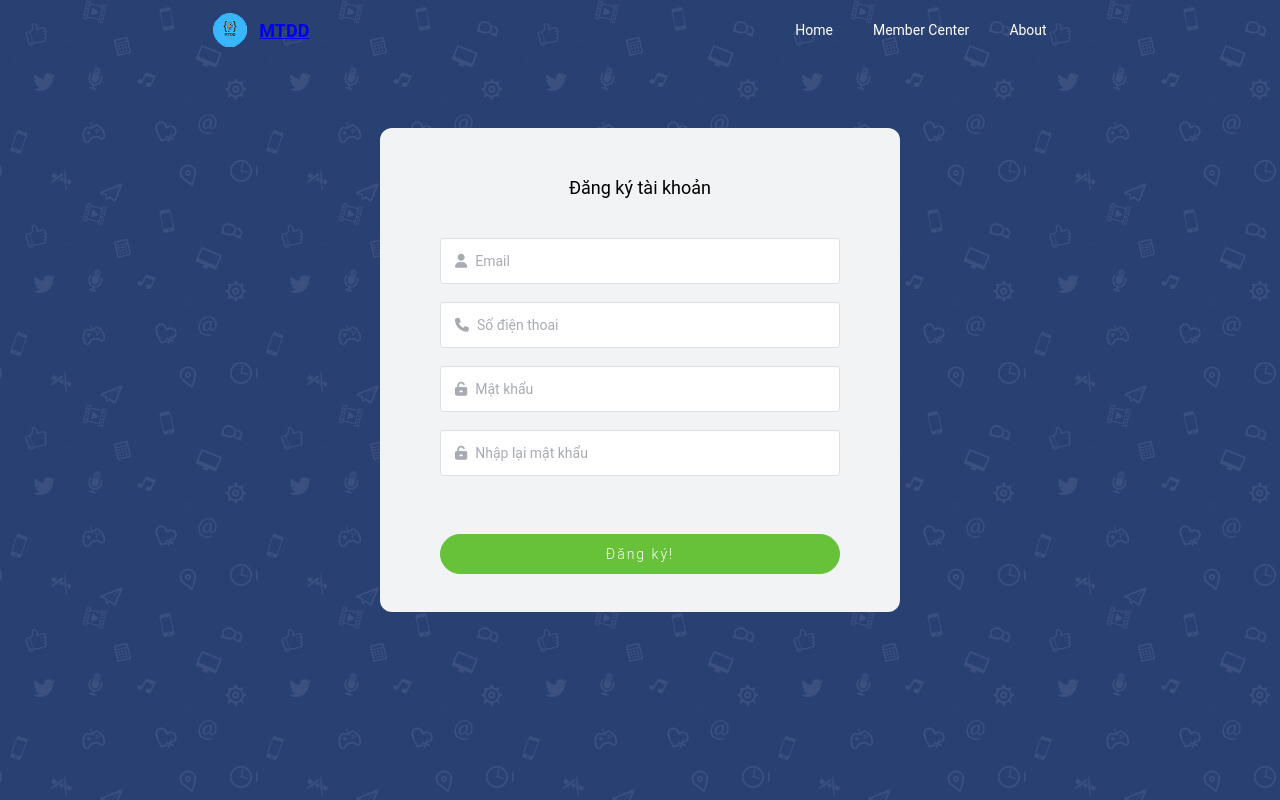
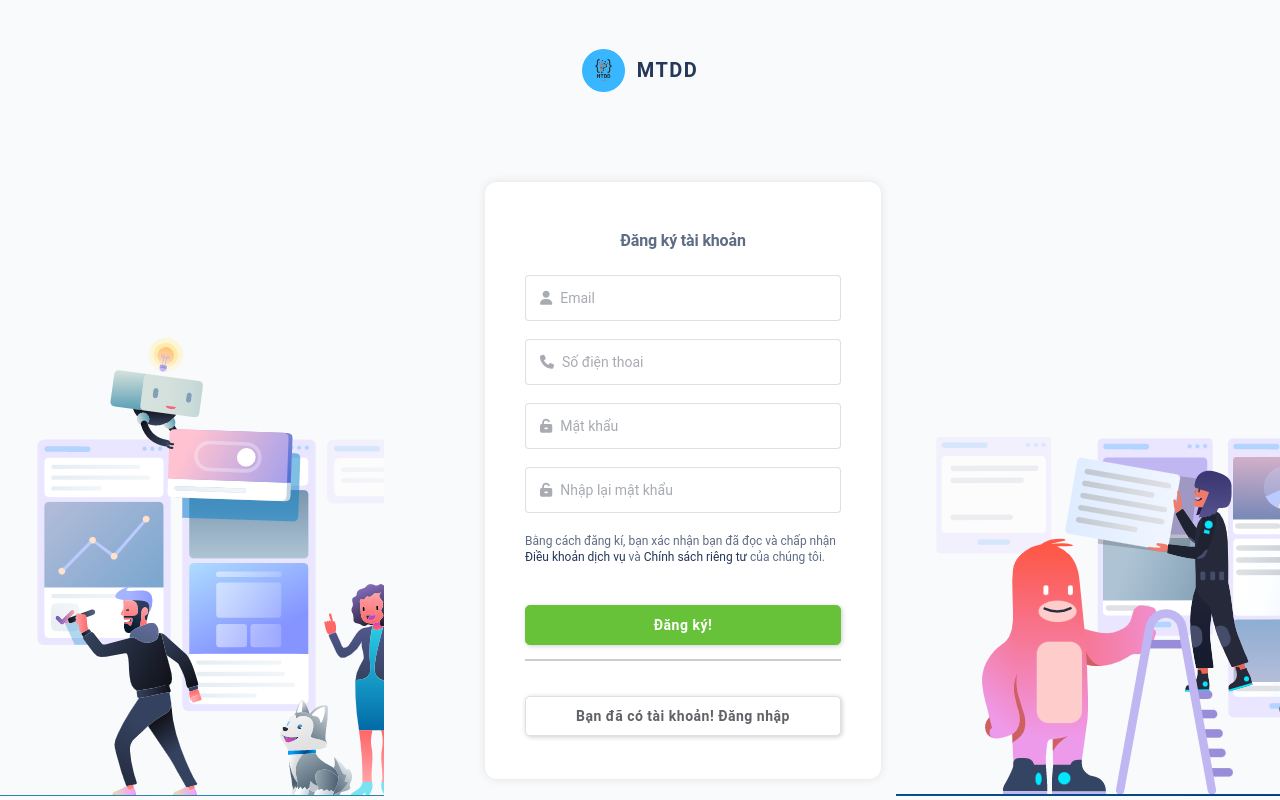
Before and after one commit to minhthanhhlht/mtdd-web, a Vue app: page /register in a window 1280 px wide. Built offline with nearby package versions, Linux system fonts and the light colour scheme.

Commit message:
Add Register, Edit Home

```diff
--- a/src/App.vue
+++ b/src/App.vue
@@ -30,14 +30,15 @@ nav a {
   color: #2c3e50;
 
 }
-/* a {
-    color: #fff;
-    display: inline-block;
-    text-decoration: none;
+
+a {
+  color: #253858;
+  display: inline-block;
+  text-decoration: none;
 }
 a:hover {
-    text-decoration: none;
-} */
+  text-decoration: none;
+}
 
 nav a.router-link-exact-active {
   color: #42b983;
--- a/src/components/Header.vue
+++ b/src/components/Header.vue
@@ -4,9 +4,9 @@
       <el-col class="header-row" :span="16" :xs="24">
         <router-link to="/">
           <div class="header-logo">
-          <img src="@/assets/img/mtdd-logo.png" alt="" />
-          <span class="hidden-xs-only">MTDD</span>
-        </div>
+            <img src="@/assets/img/mtdd-logo.png" alt="" />
+            <span class="hidden-xs-only">MTDD</span>
+          </div>
         </router-link>
 
         <el-menu
@@ -19,10 +19,19 @@
           </el-menu-item>
           <el-menu-item index="2">
             <router-link to="/login">Member Center</router-link>
-            </el-menu-item>
+          </el-menu-item>
           <el-menu-item index="3">
             <router-link to="/about">About</router-link>
-            </el-menu-item>
+          </el-menu-item>
+        </el-menu>
+        <el-menu
+          class="backend-header-menu"
+          :ellipsis="false"
+          mode="horizontal"
+        >
+          <el-menu-item>
+            Đăng nhập
+          </el-menu-item>
         </el-menu>
       </el-col>
     </el-row>
@@ -34,25 +43,28 @@ import { useRouter } from "vue-router";
 
 export default {
   name: "Header",
-
-
-
 };
 </script>
 
 <!-- Add "scoped" attribute to limit CSS to this component only -->
 <style scoped lang="scss">
 .header {
-  color: #fff;
+  z-index: 1;
+  color: rgb(0, 0, 0);
   width: 100%;
   position: fixed;
-  background-color: transparent !important;
+  background-color: #ffffff !important;
   // box-shadow: 0 0 8px rgba(0 0 0 / 8%);
 }
 
 .header .frontend-header-menu {
   background-color: transparent !important;
   // box-shadow: 0 0 8px rgba(0 0 0 / 8%);
+}
+.backend-header-menu {
+  user-select: none;
+  background-color: transparent !important;
+  margin-left: auto;
 }
 .el-header {
   padding: 0;
@@ -66,6 +78,7 @@ export default {
   height: 60px;
   align-items: center;
   cursor: pointer;
+  padding: 0 16px;
 
   img {
     height: 34px;
@@ -77,9 +90,13 @@ export default {
     font-size: var(--el-font-size-large);
   }
 }
+.btn-login {
+
+  height: 100%;
+  padding: 0.5rem 1.5rem;
+}
 
 .el-menu--horizontal {
-  margin-left: auto;
   border-bottom: none;
 }
 
@@ -87,8 +104,9 @@ export default {
 .el-menu--horizontal > .el-menu-item > a,
 .el-menu--horizontal > :deep(.el-sub-menu) .el-sub-menu__title,
 .el-menu--horizontal > .el-menu-item.is-active {
+  font-size: 16px;
   border-bottom: none;
-  color: #fff;
+  color: rgb(23, 43, 77);
   text-decoration: none;
 }
 
@@ -98,9 +116,4 @@ export default {
   color: #45bfaa;
   // color: var(--el-menu-hover-text-color);
 }
-
-// .router-link-active {
-//   text-decoration: none;
-// }
-
 </style>
--- a/src/router/index.js
+++ b/src/router/index.js
@@ -6,7 +6,7 @@ const routes = [
     path: "/",
     name: "home",
     component: HomeView,
-    meta: { title: "Trang chủ" },
+    meta: { title: "Quản lý dự án ở khắp nơi | MTDD" },
   },
   {
     path: "/dashboard",
@@ -35,6 +35,7 @@ const routes = [
     name: "register",
     component: () =>
       import(/* webpackChunkName: "about" */ "../views/Register.vue"),
+      meta: { title: "Tạo tài khoản MTDD" },
   },
 ];
 
--- a/src/views/HomeView.vue
+++ b/src/views/HomeView.vue
@@ -1,11 +1,61 @@
 <template>
   <div>
-    <Header />
-
     <el-container class="container">
-
+      <Header />
+      <el-main class="content">
+        <el-row class="section-register">
+          <el-col :span="24"
+            ><div class="grid-content ep-bg-purple-dark"
+          /></el-col>
+        </el-row>
+        <el-row>
+          <el-col :span="24"
+            ><div class="grid-content ep-bg-purple-dark"
+          /></el-col>
+        </el-row>
+        <el-row>
+          <el-col :span="24"
+            ><div class="grid-content ep-bg-purple-dark"
+          /></el-col>
+        </el-row>
+        <el-row>
+          <el-col :span="24"
+            ><div class="grid-content ep-bg-purple-dark"
+          /></el-col>
+        </el-row>
+        <el-row>
+          <el-col :span="24"
+            ><div class="grid-content ep-bg-purple-dark"
+          /></el-col>
+        </el-row>
+        <el-row>
+          <el-col :span="24"
+            ><div class="grid-content ep-bg-purple-dark"
+          /></el-col>
+        </el-row>
+        <el-row>
+          <el-col :span="24"
+            ><div class="grid-content ep-bg-purple-dark"
+          /></el-col>
+        </el-row>
+        <el-row>
+          <el-col :span="24"
+            ><div class="grid-content ep-bg-purple-dark"
+          /></el-col>
+        </el-row>
+        <el-row>
+          <el-col :span="24"
+            ><div class="grid-content ep-bg-purple-dark"
+          /></el-col>
+        </el-row>
+        <el-row>
+          <el-col :span="24"
+            ><div class="grid-content ep-bg-purple-dark"
+          /></el-col>
+        </el-row>
+      </el-main>
+      <Footer />
     </el-container>
-    <Footer />
   </div>
 </template>
 
@@ -26,12 +76,10 @@ export default {
   },
   data() {
     return {
-      products: {}
+      products: {},
     };
   },
-  methods: {
-
-  },
+  methods: {},
 };
 </script>
 
@@ -39,7 +87,21 @@ export default {
 .container {
   width: 100vw;
   height: 100vh;
-  background-color: #17AF95;
+  background-color: #ffffff;
   // background: url(@/assets/img/bg.jpg) repeat;
 }
+
+.content {
+  height: 500px;
+  padding: 0;
+  margin-top: 60px;
+}
+.section-register {
+  background: url(https://images.ctfassets.net/rz1oowkt5gyp/7lTGeXbBRNRLaVk2MdBjtJ/99c266ed4cb8cc63bd0c388071f01ff6/white-wave-bg.svg)
+      center bottom -0.5px / 100% 14% no-repeat scroll padding-box border-box,
+    linear-gradient(60deg, rgb(82, 67, 170), rgb(237, 80, 180)) 0% 0% / auto
+      repeat scroll padding-box border-box rgb(82, 67, 170);
+  height: 100%;
+  width: 100%;
+}
 </style>
--- a/src/views/Login.vue
+++ b/src/views/Login.vue
@@ -252,7 +252,7 @@ a:hover {
   letter-spacing: -0.01em;
   font-weight: bold;
   font-size: 16px;
-  line-height: 100px;
+  line-height: 68px;
   user-select: none;
 }
 
--- a/src/views/Register.vue
+++ b/src/views/Register.vue
@@ -1,10 +1,24 @@
 <template>
   <div class="register">
     <el-container class="container is-vertical">
-      <Header />
+      <!-- Header -->
+      <el-row>
+        <el-col :span="8"><div class="grid-content ep-bg-purple" /></el-col>
+        <el-col :span="8">
+          <div class="grid-content ep-bg-purple-light" />
+          <router-link to="/">
+            <div class="header-logo">
+              <img src="@/assets/img/mtdd_logo_160x160.png" alt="logo-header" />
+              <span class="hidden-xs-only">MTDD</span>
+            </div>
+          </router-link>
+        </el-col>
+        <el-col :span="8"><div class="grid-content ep-bg-purple" /></el-col>
+      </el-row>
+
       <el-main class="frontend-footer-brother" style="margin-top: 22px">
         <el-row justify="center">
-          <el-col :span="16" :xs="24">
+          <el-col :span="6" :xs="18">
             <div class="register-box">
               <div class="register-title">Đăng ký tài khoản</div>
               <el-form ref="register" :model="register" :rules="rules">
@@ -77,9 +91,11 @@
                   </el-input>
                 </el-form-item>
 
-                <!-- <div class="form-footer">
-                  <el-checkbox>Đăng ký</el-checkbox>
-                </div> -->
+                <p class="quiet tos">
+                  Bằng cách đăng kí, bạn xác nhận bạn đã đọc và chấp nhận
+                  <a href="/">Điều khoản dịch vụ</a> và
+                  <a href="/">Chính sách riêng tư</a> của chúng tôi.
+                </p>
                 <!-- Button login -->
                 <el-form-item class="form-buttons">
                   <el-button
@@ -89,11 +105,26 @@
                     size="large"
                     >Đăng ký!</el-button
                   >
+                  <hr />
+                  <el-button
+                    class="login-button"
+                    @click="loginUser"
+                    type="default"
+                    size="large"
+                    >Bạn đã có tài khoản! Đăng nhập</el-button
+                  >
                 </el-form-item>
               </el-form>
             </div>
           </el-col>
         </el-row>
+
+        <div class="leftLarge">
+          <img class="footer-image" src="@/assets/img/mtdd-left.png" alt="" />
+        </div>
+        <div class="rightLarge">
+          <img class="footer-image" src="@/assets/img/mtdd-right.png" alt="" />
+        </div>
       </el-main>
     </el-container>
   </div>
@@ -105,7 +136,7 @@ import { ElMessage } from "element-plus";
 
 export default {
   name: "Register",
-  components: { Header },
+  components: {},
   data() {
     return {
       register: {
@@ -157,16 +188,18 @@ export default {
     };
   },
   methods: {
+    loginUser() {
+      this.$router.push({ path: "/login" });
+    },
     validate(formName) {
       this.$refs[formName].validate((valid, fields) => {
         if (valid) {
           if (this.register.password === this.register.repassword) {
             // this.loginSubmit();
-            alert('thành công')
+            alert("thành công");
           } else {
             ElMessage.error("Nhập lại mật khẩu không đúng.");
           }
-
         } else {
           ElMessage.error("Vui lòng nhập đầy đủ thông tin.");
         }
@@ -177,25 +210,63 @@ export default {
 </script>
 
 <style lang="scss" scoped>
+a {
+  color: #253858;
+  display: inline-block;
+  text-decoration: none;
+}
+a:hover {
+  text-decoration: none;
+}
+
+.header-logo {
+  display: flex;
+  height: 60px;
+  align-items: center;
+  cursor: pointer;
+
+  img {
+    height: 43px;
+    width: 43px;
+  }
+  span {
+    color: #253858;
+    letter-spacing: 1.5px;
+    font-weight: bold;
+    padding-left: 12px;
+    font-size: 20px;
+  }
+}
+
+.grid-content {
+  margin-top: 40px;
+}
+
 .container {
   width: 100vw;
   height: 100vh;
-  background: url(@/assets/img/bg.jpg) repeat;
+  background-color: #f9fafc;
+  // background: url(@/assets/img/bg.jpg) repeat;
 }
 
 .register-box {
-  width: 400px;
-  margin: 86px auto;
+  width: 316px;
+  // margin: 86px auto;
+  margin-top: 40px;
   border-radius: 12px;
-  padding: 10px 60px 20px 60px;
-  background-color: var(--el-bg-color-page);
+  padding: 25px 40px;
+  max-width: 585px;
+  background-color: #ffffff;
+  box-shadow: rgb(0 0 0 / 10%) 0 0 10px;
 }
 
 .register-title {
   text-align: center;
-  color: rgb(0, 0, 0);
-  font-size: var(--el-font-size-large);
-  line-height: 100px;
+  color: #5e6c84;
+  letter-spacing: -0.01em;
+  font-weight: bold;
+  font-size: 16px;
+  line-height: 68px;
   user-select: none;
 }
 
@@ -218,16 +289,35 @@ export default {
   padding-top: 20px;
   .el-button {
     width: 100%;
-    letter-spacing: 2px;
-    font-weight: 300;
+    letter-spacing: 0.5px;
     margin-top: 20px;
     margin-left: 0;
   }
 }
 
+.tos {
+  text-align: left;
+  margin-top: 20px;
+  font-size: 12px;
+  line-height: 16px;
+  color: #5e6c84;
+}
+
+hr {
+  display: block;
+  width: 100%;
+  height: 1px;
+  border: 0;
+  border-top: 2px solid hsl(0, 0%, 80%);
+  margin: 1em 0;
+  padding: 0;
+}
+
 .login-button,
 .register-button {
-  border-radius: 20px;
+  font-weight: bold;
+  border-radius: 4.8px;
+  box-shadow: rgb(0 0 0 / 20%) 1px 1px 5px 0;
 }
 
 .form-error {
@@ -239,4 +329,20 @@ export default {
   top: 100%;
   left: 0;
 }
+
+.leftLarge {
+  left: 0;
+  overflow: hidden;
+  position: absolute;
+  width: 400px;
+  bottom: 0;
+  max-width: 30%;
+}
+.rightLarge {
+  position: fixed;
+  width: 400px;
+  bottom: 0;
+  right: 0;
+  max-width: 30%;
+}
 </style>
```
Lines whose indentation alone changed are shown as unchanged.
